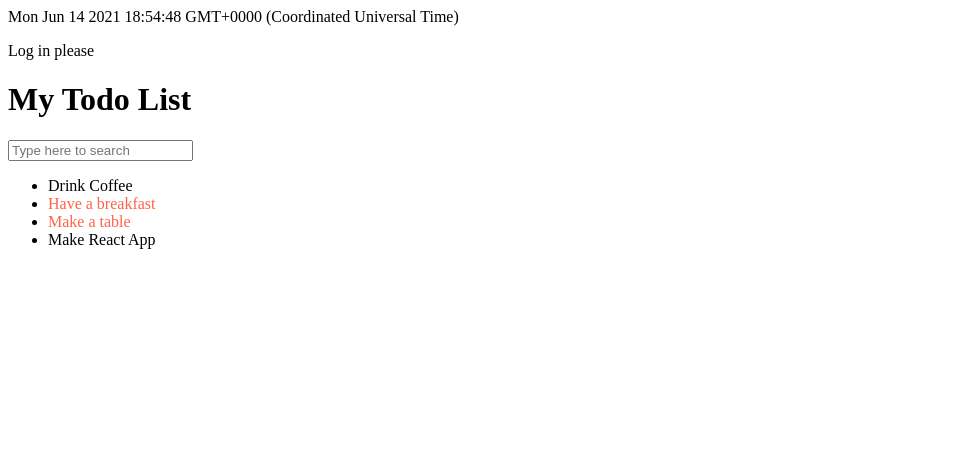
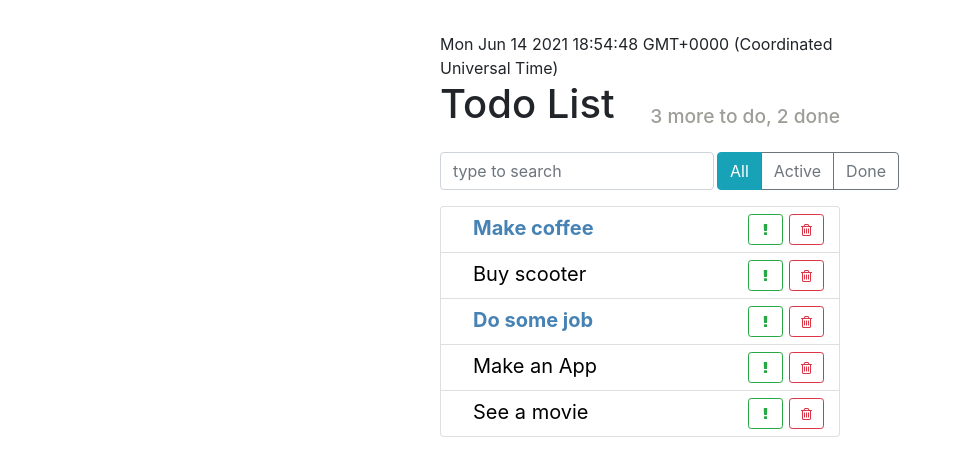
Before and after one commit to 999max/dive_in_react, a React app: page / in a window 1280 px wide. Shown: the whole page, without its empty margins (0-954 px from the left). Built offline with nearby package versions, Linux system fonts and the light colour scheme.

Commit message:
Add styles, refactor components

```diff
--- a/public/index.html
+++ b/public/index.html
@@ -3,7 +3,11 @@
   <head>
     <meta charset="utf-8" />
     <meta name="viewport" content="width=device-width, initial-scale=1" />
-    <title>ToDo App</title>
+      <link rel="stylesheet"
+        href="https://stackpath.bootstrapcdn.com/font-awesome/4.7.0/css/font-awesome.min.css">
+      <link rel="stylesheet"
+        href="https://stackpath.bootstrapcdn.com/bootstrap/4.1.3/css/bootstrap.min.css">
+    <title>Todo App</title>
   </head>
   <body>
     <div id="root"></div>
--- /dev/null
+++ b/src/components/app-header.css
@@ -0,0 +1,13 @@
+.app-header {
+    align-items: flex-end;
+}
+
+.app-header h1 {
+    flex-grow: 1;
+    /* font-size: 2rem; */
+}
+
+.app-header h2 {
+    font-size: 1.2rem;
+    color: rgb(156, 158, 151);
+}
--- a/src/components/app-header.js
+++ b/src/components/app-header.js
@@ -1,9 +1,16 @@
 import React from 'react';
+import './app-header.css';
 
-const AppHeader = () => {
+const AppHeader = ({toDo, done}) => {
+
+    const headerText = "Todo List";
+
     return (
-        <h1>My Todo List</h1>
-    );
-};
+        <div className='app-header d-flex'>
+            <h1>{ headerText }</h1>
+            <h2>{toDo} more to do, {done} done</h2>
+        </div>
+    )
+}
 
 export default AppHeader;
--- /dev/null
+++ b/src/components/item-status-filter.js
@@ -0,0 +1,18 @@
+import React from 'react';
+import './item-status-filter.css';
+
+const ItemStatusFilter = () => {
+
+    return (
+        <div className="btn-group">
+            <button type="button" className="btn btn-info">All</button>
+            <button type="button"
+            className="btn btn-outline-secondary">Active</button>
+            <button type="button"
+            className="btn btn-outline-secondary">Done</button>
+        </div>
+    )
+};
+
+
+export default ItemStatusFilter;
--- /dev/null
+++ b/src/components/search-panel.css
@@ -0,0 +1,5 @@
+.search-input {
+    width: auto;
+    flex-grow: 1;
+    margin-right: 3px;
+}
--- a/src/components/search-panel.js
+++ b/src/components/search-panel.js
@@ -1,9 +1,15 @@
 import React from 'react';
+import './search-panel.css';
+
 
 const SearchPanel = () => {
+    const textPlaceholder = 'type to search'
+
     return (
-        <input placeholder="Type here to search" />
+        <input type='text'
+        className='form-control search-input'
+                placeholder={ textPlaceholder } />
     )
-}
+};
 
 export default SearchPanel;
--- /dev/null
+++ b/src/components/todo-list-item.css
@@ -0,0 +1,24 @@
+.todo-list-item {
+    font-size: 1.25rem;
+}
+
+.todo-list-item button {
+    width: 35px;
+    margin: 3px;
+}
+
+.todo-list-item-label {
+    margin-left: 1.25rem;
+    line-height: 35px;
+    cursor: pointer;
+    user-select: none;
+}
+
+.todo-list-item.done .todo-list-item-label {
+    text-decoration: line-through;
+}
+
+.todo-list-item.important .todo-list-item-label {
+    font-weight: bold;
+    color: steelblue;
+}
--- a/src/components/todo-list-item.js
+++ b/src/components/todo-list-item.js
@@ -1,12 +1,30 @@
 import React from 'react';
+import './todo-list-item.css';
 
-const TodoListItem = ( { label, important = false }  ) => {
-    const style = {
-        color: important ? 'tomato' : 'black',
-    };
+const TodoListItem = ( { label, important=false } ) => {
+    const itemStyle = {
+        color: important ? 'steelblue' : 'black',
+        fontWeight: important ? 'bold' : 'normal',
+    }
 
-    return <span style={ style }>{ label }</span>;
+    return (
+        <span className='todo-list-item'>
+            <span className="todo-list-item-label"
+                style={itemStyle}>
+                { label }
+            </span>
+
+            <button type='button'
+                    className='btn btn-outline-danger btn-sm float-right'>
+                <i className="fa fa-trash-o"></i>
+            </button>
+            <button type='button'
+                    className='btn btn-outline-success btn-sm float-right'>
+                <i className='fa fa-exclamation'></i>
+            </button>
+
+        </span>
+    )
 };
 
-
 export default TodoListItem;
--- /dev/null
+++ b/src/components/todo-list.css
@@ -0,0 +1,3 @@
+.todo-list .list-group-item {
+    padding: .25rem .75rem;
+}
--- a/src/components/todo-list.js
+++ b/src/components/todo-list.js
@@ -1,23 +1,25 @@
 import React from 'react';
 import TodoListItem from './todo-list-item';
+import './todo-list.css';
 
 
-const TodoList = ({ todos }) => {
+const TodoList = ( {todos} ) => {
 
-    const elements = todos.map( (item) => {
+    const elements = todos.map((item) => {
         const { id, ...itemProps } = item;
+
         return (
-            <li key={ id }>
-                <TodoListItem { ...itemProps }/>
+            <li key={ id } className="list-group-item">
+                <TodoListItem { ...itemProps } />
             </li>
-            )
-        });
+        )
+    });
 
     return (
-        <ul>
+        <ul className='list-group todo-list'>
             { elements }
         </ul>
-    );
+    )
 };
 
 export default TodoList;
--- /dev/null
+++ b/src/index.css
@@ -0,0 +1,8 @@
+.todo-app {
+  margin: 2rem auto 0 auto;
+  max-width: 400px;
+}
+
+.top-panel {
+  margin: 1rem 0;
+}
--- a/src/index.js
+++ b/src/index.js
@@ -2,28 +2,32 @@ import React from 'react';
 import ReactDOM from 'react-dom';
 import AppHeader from './components/app-header';
 import SearchPanel from './components/search-panel';
-import TodoList from './components/todo-list';
+import TodoList from './components//todo-list';
+import ItemStatusFilter from './components/item-status-filter';
+
+import './index.css';
 
 
 const App = () => {
 
-  const isLoggedIn = false;
-  const loginBox = <p><span>Log in please</span></p>;
-
   const todoData = [
-    { label: 'Drink Coffee', important: false, id: 1 },
-    { label: 'Have a breakfast', important: true, id: 2 },
-    { label: 'Make a table', important: true, id: 3 },
-    { label: 'Make React App', important: false, id: 4 },
-  ];
+    { label: 'Make coffee', important: true, id: 1 },
+    { label: 'Buy scooter', important: false, id: 2 },
+    { label: 'Do some job', important: true, id: 3 },
+    { label: 'Make an App', important: false, id: 4 },
+    { label: 'See a movie', important: false, id: 5 },
+  ]
 
   return (
-    <div>
+    <div className='todo-app'>
       <span>{ (new Date()).toString() }</span>
-      { isLoggedIn ? null : loginBox }
-      <AppHeader />
-      <SearchPanel />
-      <TodoList todos={todoData}/>
+
+      <AppHeader toDo ={3} done={2} />
+      <div className='top-panel d-flex'>
+        <SearchPanel />
+        <ItemStatusFilter />
+      </div>
+      <TodoList todos={todoData} />
     </div>
   )
 }
```
Also changed, not shown: src/components/item-status-filter.css (added).
